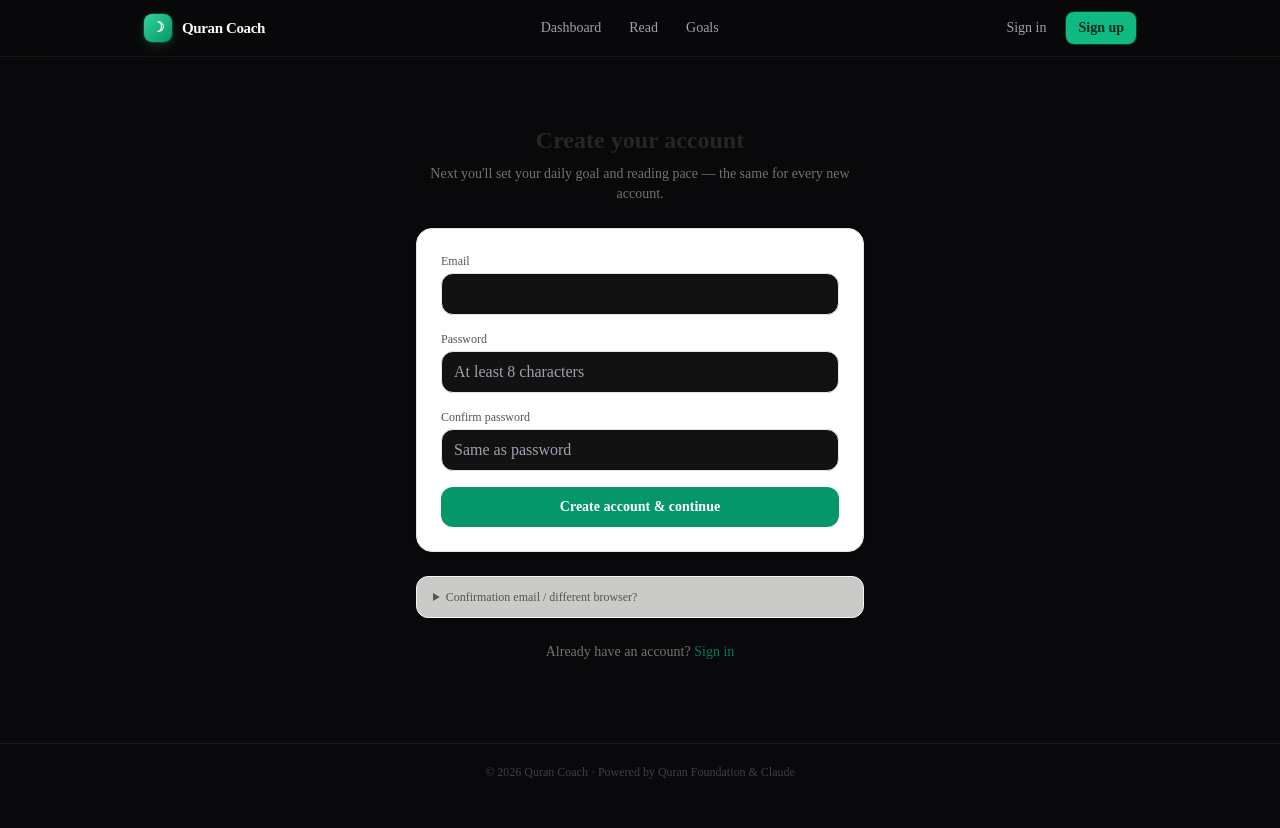
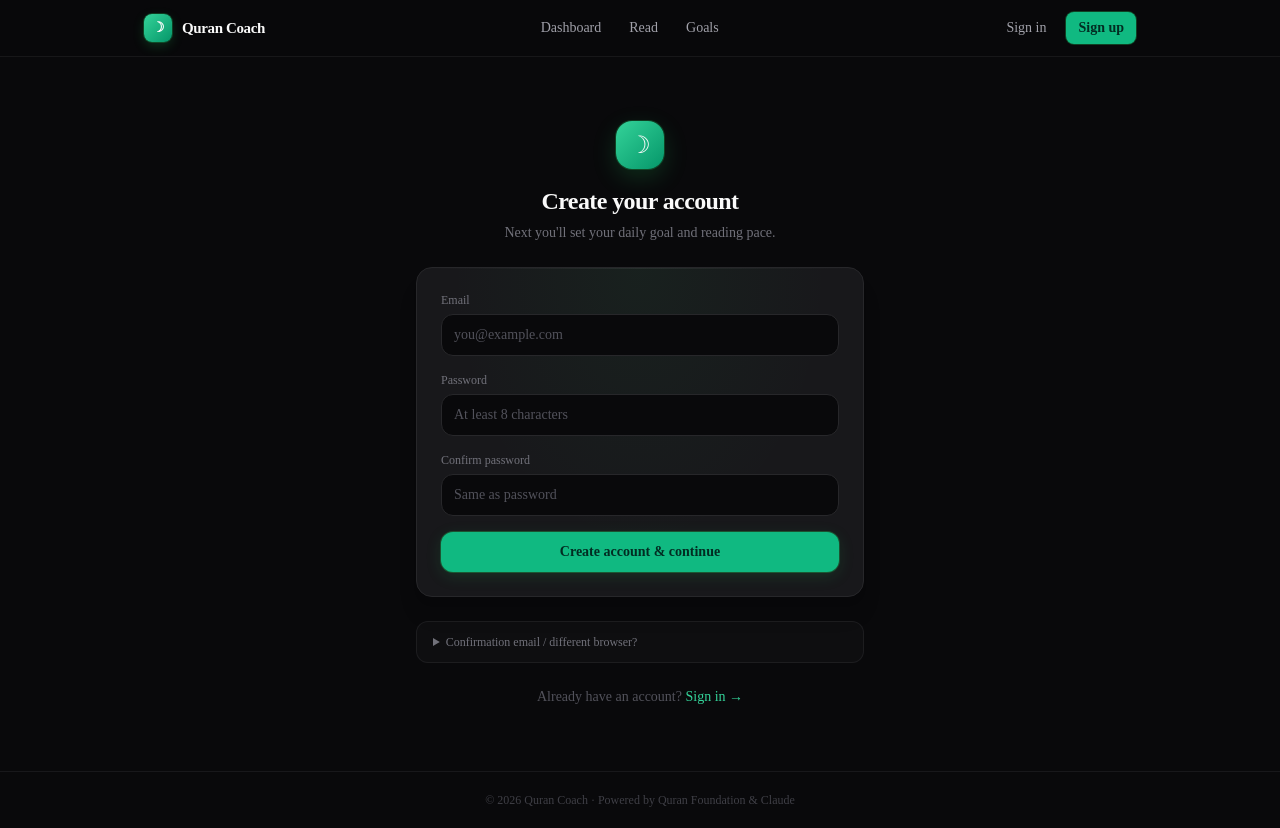
Before and after one commit to jibberswrld/Quran-Foundation-Hackathon-Submission, a Next.js app: page /auth/signup in a window 1280 px wide. Before the commit the page ends 800 px from the top, so only its background shows below. Built offline with nearby package versions, Linux system fonts and the light colour scheme; no server answers.

Commit message:
style: dark signup page, dark inputs, green confirmation message

```diff
--- a/app/auth/signup/SignupForm.tsx
+++ b/app/auth/signup/SignupForm.tsx
@@ -6,7 +6,6 @@
 import { createBrowserSupabaseClient } from "@/lib/supabase/client";
 import { isSupabaseConfigured } from "@/lib/supabase/config";
 
-/** After email confirmation + after instant signup (no confirm), send users here first */
 const AFTER_AUTH_PATH = "/onboarding";
 
 export default function SignupForm() {
@@ -59,7 +58,7 @@
         return;
       }
       setMessage(
-        "We sent a confirmation email. Open the link in any browser or device — you will be taken to onboarding to set your reading goal. If you don’t see the email, check spam."
+        "We sent a confirmation email. Open the link in any browser — you'll be taken to onboarding to set your reading goal. Check spam if you don't see it."
       );
     } finally {
       setLoading(false);
@@ -68,11 +67,11 @@
 
   if (!isSupabaseConfigured()) {
     return (
-      <div className="w-full max-w-md rounded-2xl border border-amber-200 bg-amber-50 p-6 text-sm text-amber-900">
+      <div className="w-full max-w-md rounded-2xl border border-amber-900/40 bg-amber-950/30 p-6 text-sm text-amber-400">
         <p className="font-semibold">Supabase not configured</p>
-        <p className="mt-2 text-amber-800">
+        <p className="mt-2 text-amber-500/70">
           Add Supabase URL and anon key to{" "}
-          <code className="rounded bg-amber-100 px-1">.env.local</code>.
+          <code className="rounded bg-amber-900/30 px-1 text-amber-400">.env.local</code>.
         </p>
       </div>
     );
@@ -80,27 +79,43 @@
 
   return (
     <div className="w-full max-w-md space-y-6">
+      {/* Logo + heading */}
       <div className="text-center">
-        <h1 className="text-2xl font-bold text-stone-800">Create your account</h1>
-        <p className="mt-2 text-sm text-stone-500">
-          Next you&apos;ll set your daily goal and reading pace — the same for every new account.
+        <div className="mx-auto mb-4 flex h-12 w-12 items-center justify-center rounded-2xl bg-gradient-to-br from-emerald-400 to-emerald-600 text-2xl shadow-[0_0_0_1px_rgba(34,197,94,0.25),0_8px_24px_rgba(34,197,94,0.2)]">
+          ☽
+        </div>
+        <h1 className="text-2xl font-bold tracking-tight text-zinc-50">
+          Create your account
+        </h1>
+        <p className="mt-1.5 text-sm text-zinc-500">
+          Next you&apos;ll set your daily goal and reading pace.
         </p>
       </div>
 
-      <form
-        onSubmit={handleSubmit}
-        className="space-y-4 rounded-2xl border border-stone-200 bg-white p-6 shadow-sm"
-      >
+      {/* Card */}
+      <div className="relative overflow-hidden rounded-2xl border border-zinc-800 bg-zinc-900 p-6 shadow-xl">
+        <div className="absolute inset-x-0 top-0 h-px bg-gradient-to-r from-transparent via-white/[0.07] to-transparent" />
+        <div
+          className="pointer-events-none absolute inset-0 rounded-2xl"
+          style={{
+            background:
+              "radial-gradient(ellipse at 50% 0%, rgba(34,197,94,0.05) 0%, transparent 60%)",
+          }}
+        />
+
+        <form onSubmit={handleSubmit} className="relative space-y-4">
           {error && (
-          <p className="rounded-lg bg-red-50 px-3 py-2 text-sm text-red-700">{error}</p>
+            <p className="rounded-xl border border-red-900/40 bg-red-950/40 px-3 py-2.5 text-sm text-red-400">
+              {error}
+            </p>
           )}
           {message && (
-          <p className="rounded-lg bg-emerald-50 px-3 py-2 text-sm text-emerald-800">
+            <p className="rounded-xl border border-emerald-900/30 bg-emerald-950/40 px-3 py-2.5 text-sm text-emerald-400">
               {message}
             </p>
           )}
           <div>
-          <label htmlFor="email" className="block text-xs font-medium text-stone-600">
+            <label htmlFor="email" className="mb-1.5 block text-xs font-medium text-zinc-500">
               Email
             </label>
             <input
@@ -110,11 +125,12 @@
               required
               value={email}
               onChange={(e) => setEmail(e.target.value)}
-            className="mt-1 w-full rounded-xl border border-stone-200 px-3 py-2 text-stone-900 outline-none focus:border-emerald-500"
+              className="input-field"
+              placeholder="you@example.com"
             />
           </div>
           <div>
-          <label htmlFor="password" className="block text-xs font-medium text-stone-600">
+            <label htmlFor="password" className="mb-1.5 block text-xs font-medium text-zinc-500">
               Password
             </label>
             <input
@@ -125,14 +141,14 @@
               minLength={8}
               value={password}
               onChange={(e) => setPassword(e.target.value)}
+              className="input-field"
               placeholder="At least 8 characters"
-            className="mt-1 w-full rounded-xl border border-stone-200 px-3 py-2 text-stone-900 outline-none focus:border-emerald-500"
             />
           </div>
           <div>
             <label
               htmlFor="confirmPassword"
-            className="block text-xs font-medium text-stone-600"
+              className="mb-1.5 block text-xs font-medium text-zinc-500"
             >
               Confirm password
             </label>
@@ -144,41 +160,47 @@
               minLength={8}
               value={confirmPassword}
               onChange={(e) => setConfirmPassword(e.target.value)}
+              className="input-field"
               placeholder="Same as password"
-            className="mt-1 w-full rounded-xl border border-stone-200 px-3 py-2 text-stone-900 outline-none focus:border-emerald-500"
               aria-invalid={confirmPassword.length > 0 && password !== confirmPassword}
             />
             {confirmPassword.length > 0 && password !== confirmPassword && (
-            <p className="mt-1 text-xs text-amber-700">Passwords must match.</p>
+              <p className="mt-1.5 text-xs text-amber-500">Passwords must match.</p>
             )}
           </div>
           <button
             type="submit"
             disabled={loading}
-          className="w-full rounded-xl bg-emerald-600 py-2.5 text-sm font-semibold text-white hover:bg-emerald-700 disabled:bg-stone-300"
+            className="btn-primary mt-2 w-full py-2.5 text-sm disabled:cursor-not-allowed disabled:opacity-50"
           >
             {loading ? "Creating account…" : "Create account & continue"}
           </button>
         </form>
+      </div>
 
-      <details className="rounded-xl border border-stone-100 bg-stone-50/80 px-4 py-3 text-xs text-stone-500">
-        <summary className="cursor-pointer font-medium text-stone-600">
+      <details className="rounded-xl border border-zinc-800/60 bg-zinc-900/40 px-4 py-3 text-xs text-zinc-600">
+        <summary className="cursor-pointer font-medium text-zinc-500">
           Confirmation email / different browser?
         </summary>
         <p className="mt-2 leading-relaxed">
-          If the link errors in another browser, open Supabase Dashboard → Authentication → Email
-          templates → <strong>Confirm signup</strong> and use a link like: your site{" "}
-          <code className="break-all rounded bg-white px-1 text-[11px] text-stone-700">
-            /auth/callback?token_hash={"{{ .TokenHash }}"}&amp;type=signup&amp;next=%2Fonboarding
-          </code>{" "}
-          (mustache variables come from Supabase&apos;s template docs).
+          If the link errors in another browser, open Supabase Dashboard →
+          Authentication → Email templates →{" "}
+          <strong className="text-zinc-400">Confirm signup</strong> and set the
+          confirmation URL to include{" "}
+          <code className="rounded bg-zinc-800 px-1 text-zinc-400">token_hash</code>. Example:{" "}
+          <code className="break-all rounded bg-zinc-800 px-1 text-zinc-400">
+            /auth/callback?token_hash=&#123;&#123; .TokenHash &#125;&#125;&amp;type=signup&amp;next=%2Fonboarding
+          </code>
         </p>
       </details>
 
-      <p className="text-center text-sm text-stone-500">
+      <p className="text-center text-sm text-zinc-600">
         Already have an account?{" "}
-        <Link href="/auth/login" className="font-medium text-emerald-700 hover:underline">
-          Sign in
+        <Link
+          href="/auth/login"
+          className="font-medium text-emerald-400 hover:text-emerald-300 transition-colors"
+        >
+          Sign in →
         </Link>
       </p>
     </div>
--- a/app/auth/signup/page.tsx
+++ b/app/auth/signup/page.tsx
@@ -7,7 +7,7 @@
 
 export default function SignupPage() {
   return (
-    <div className="flex min-h-[calc(100vh-8rem)] items-center justify-center px-4 py-12">
+    <div className="flex min-h-[calc(100vh-8rem)] items-center justify-center px-4 py-16">
       <SignupForm />
     </div>
   );
```
Lines whose indentation alone changed are shown as unchanged.
